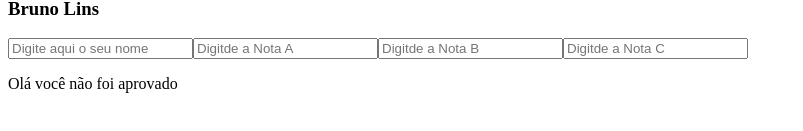
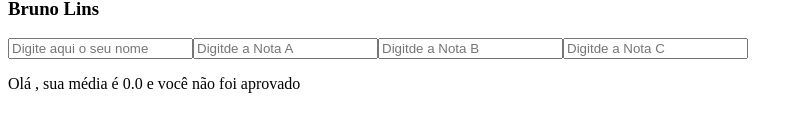
Before and after one commit to linsbruno/perfilReact, a React (Vite) app: page / in a window 1280 px wide. Shown: the part 213-344 px from the top of the page, without its empty margins (0-803 px from the left). Built offline with nearby package versions, Linux system fonts and the light colour scheme.

Commit message:
modificando o media para toFixed, e modificando o texto do Formulario

```diff
--- a/src/components/Formulario/index.jsx
+++ b/src/components/Formulario/index.jsx
@@ -13,14 +13,14 @@ const Formulario = () => {
         if ( media >= 7) {
             return (
                 <p>
-                    Olá {nome} você foi aprovado
+                    Olá {nome}, sua média é {media.toFixed(1)} e você foi aprovado
                 </p>
                 )
             }
             else {
                 return (
                     <p>
-                        Olá  {nome} você não foi aprovado
+                        Olá  {nome}, sua média é {media.toFixed(1)} e  você não foi aprovado
                     </p>
                 )
             }
```
